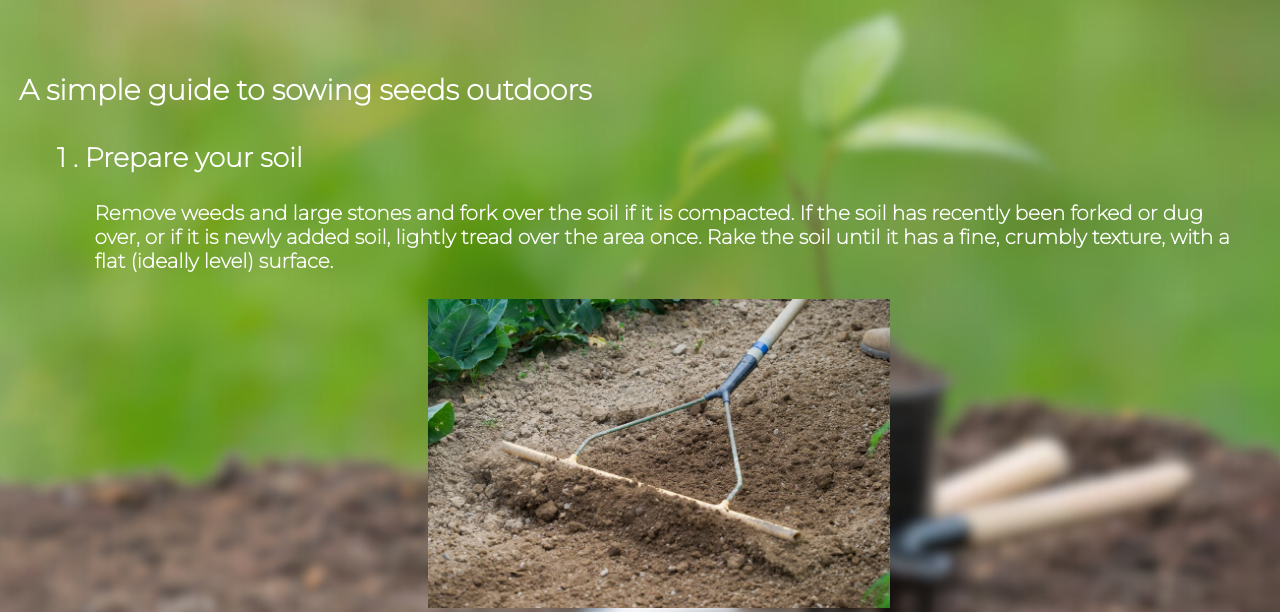
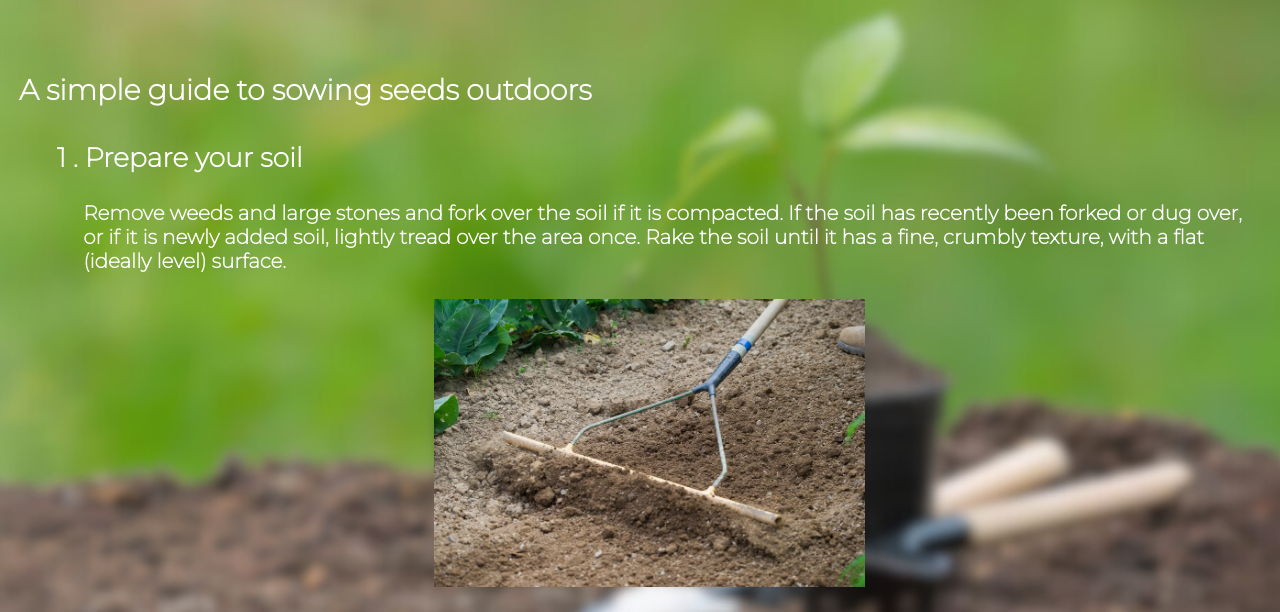
Before and after one commit to allaboutgardening/TheFutureGardeners.github.io, a plain HTML site: page Advice.html in a window 1280 px wide. Shown: the part 99-711 px from the top of the page. Drawn offline with Linux system fonts and the light colour scheme.

Commit message:
Update style1.css

```diff
--- a/style1.css
+++ b/style1.css
@@ -119,14 +119,14 @@ header nav ul li a.active {
     font-family: 'Montserrat', sans-serif;
     font-size: 20px;
     color: #ffffff;
-    padding-left: 2.5cm;
+    padding-left: 2.2cm;
     padding-top: 0.7cm;
     font-weight: 800;
-    padding-right: 1.2cm;
+    padding-right: .6cm;
 }
 .img {
-    width: 500px;
-    padding-left: 1cm;
+    width: 450px;
+    padding-left: .5cm;
     padding-top: 0.7cm;
 
 }
```
